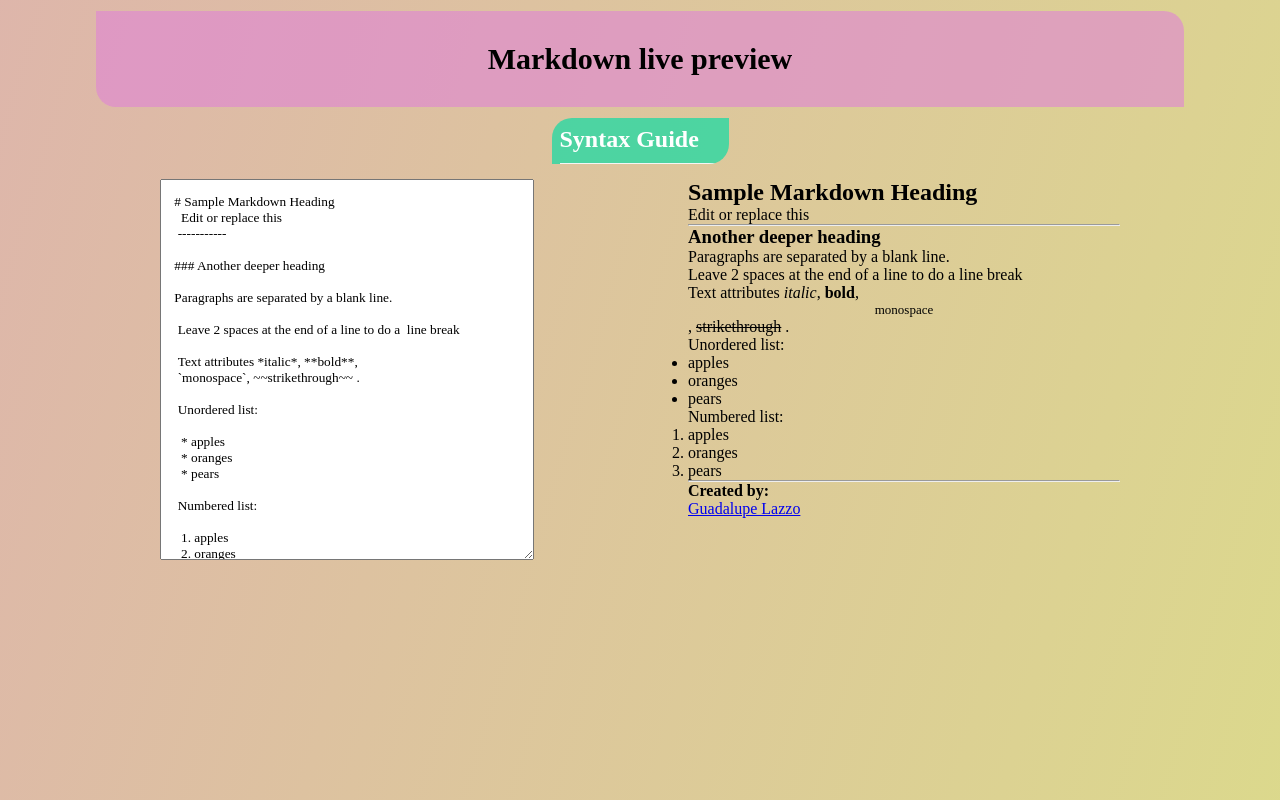
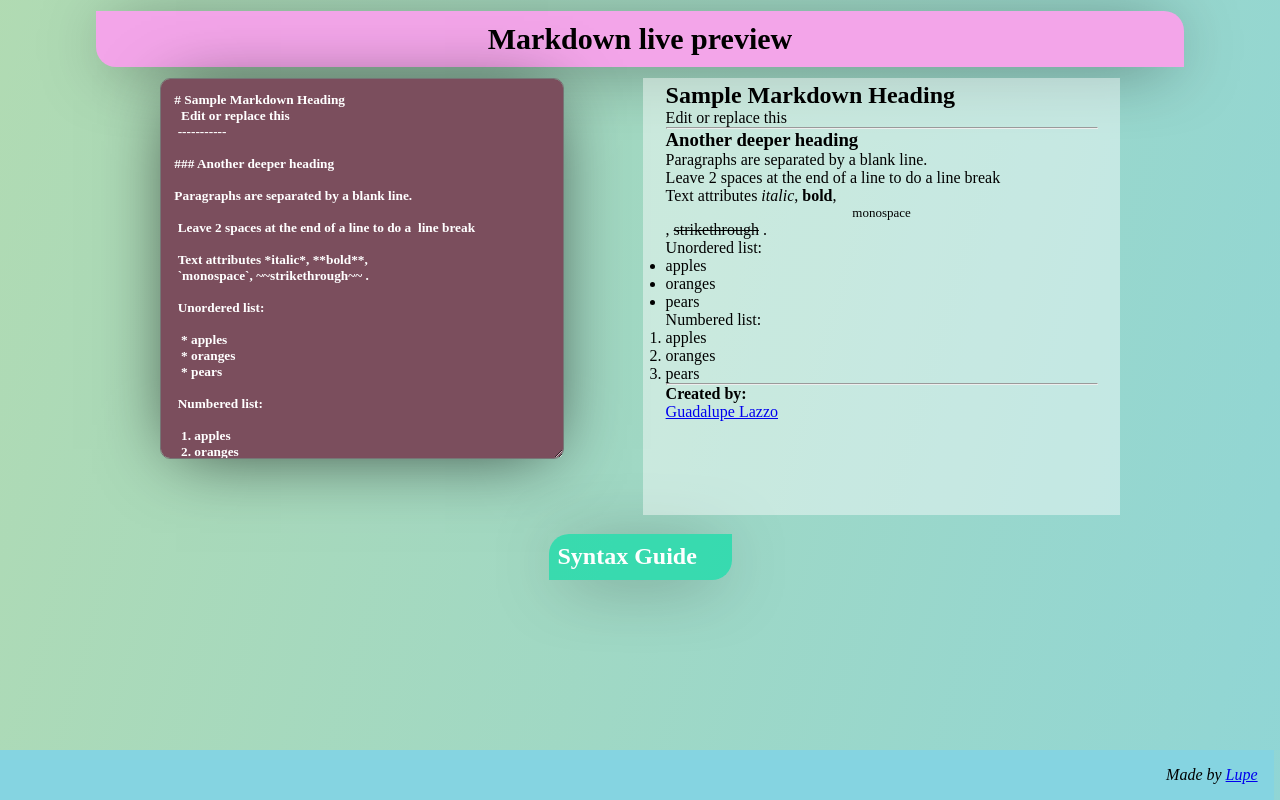
Before and after one commit to guadalazzo/markdown, a React (Create React App) app: page / in a window 1280 px wide. Built offline with nearby package versions, Linux system fonts and the light colour scheme; a web font is replaced by a local one.

Commit message:
added footer changed position of guide

```diff
--- a/src/App.css
+++ b/src/App.css
@@ -6,10 +6,9 @@
 body{
     background: linear-gradient(106deg, #04dda5, #e185d5, #dbe185, #85d4e1);
     background-size: 800% 800%;
-
-    -webkit-animation: AnimationName 8s ease infinite;
-    -moz-animation: AnimationName 8s ease infinite;
-    animation: AnimationName 8s ease infinite;
+    -webkit-animation: AnimationName 10s ease infinite;
+    -moz-animation: AnimationName 10s ease infinite;
+    animation: AnimationName 10s ease infinite;
 }
 .App{
     width: 100%;
@@ -46,6 +45,9 @@ section{
 }
 .mark{
     width: 45%;
-    height:60%;
+    background: rgba(255, 255, 255, 0.44);
+    padding: 4px 1.4em;
+    height: 94%;
     margin-left: 20px;
+
 }
--- a/src/App.js
+++ b/src/App.js
@@ -4,7 +4,7 @@ import './App.css';
 import Markdown from "./markdown/markdown";
 import Navbar from "./navbar/navbar";
 import Syntax from "./syntax/syntax";
-
+import Footer from "./footer/footer";
 
 
 class App extends Component {
@@ -27,12 +27,12 @@ class App extends Component {
     return (
       <div className="App">
           <Navbar className="nav" />
-            <Syntax/>
           <section>
               <Textarea className="text-place" value={this.state.value}  onChange={this.handleChange} />
               <Markdown className="markdown" value={this.state.value} />
           </section>
-
+          <Syntax/>
+        <Footer/>
       </div>
     );
   }
--- /dev/null
+++ b/src/footer/footer.css
@@ -0,0 +1,12 @@
+footer{
+    display: flex;
+    justify-content: flex-end;
+    align-items: center;
+    position: absolute;
+    bottom: 0;
+    width: 97vw;
+    padding: 1em;
+    list-style-type: none;
+    background: #85d4e1;
+    font-style: italic;
+}
--- /dev/null
+++ b/src/footer/footer.js
@@ -0,0 +1,16 @@
+import React, { Component } from 'react';
+
+import './footer.css';
+
+class Footer extends Component {
+
+    render() {
+        return (
+            <footer>
+                <li>Made by <a href="https://guadalazzo.github.io"> Lupe</a></li>
+            </footer>
+        );
+    }
+}
+
+export default Footer;
--- a/src/markdown/markdown.css
+++ b/src/markdown/markdown.css
@@ -0,0 +1,3 @@
+.mark h2{
+    font-size: 22px;
+}
--- a/src/navbar/navbar.css
+++ b/src/navbar/navbar.css
@@ -1,13 +1,16 @@
 nav{
     display: flex;
     justify-content: space-around;
-    height: 12vh;
+    height: 7vh;
     align-items: center;
     font-size: 20px;
-    background: rgba(225, 133, 213, 0.61);
+    background: #f3a5e9;
     width: 85%;
     margin: 11px auto;
     border-radius: 0 20px;
+    -webkit-box-shadow: 0px 6px 69px -16px rgba(0,0,0,0.75);
+    -moz-box-shadow: 0px 6px 69px -16px rgba(0,0,0,0.75);
+    box-shadow: 0px 6px 69px -16px rgba(0,0,0,0.75);
 }
 nav li{
     list-style-type: none;
--- a/src/syntax/syntax.css
+++ b/src/syntax/syntax.css
@@ -1,26 +1,42 @@
 .expli{
-    height: 4%;
+    height: 28px;
     overflow: hidden;
-    width: 161px;
-
+    width: 165px;
     display: flex;
     cursor: pointer;
     align-items: flex-start;
     flex-direction: column;
-
     margin: auto;
     background: rgba(4, 221, 165, 0.66);
     padding: 8px;
     margin-bottom: 15px;
     border-radius: 20px 0 20px;
+    transition: 0.3s;
+    border: 1px solid transparent;
+    -webkit-box-shadow: 0px 6px 69px -16px rgba(0,0,0,0.75);
+    -moz-box-shadow: 0px 6px 69px -16px rgba(0,0,0,0.75);
+    box-shadow: 0px 6px 69px -16px rgba(0,0,0,0.75);
 }
+.expli:hover, expli:active,expli:focus{
+    border: 1px solid #01DDA2;
+    background: white;
+
+}
+
 .expli.activo{
     height: 22%;
     width: 75%;
+    background: rgba(4, 221, 165, 0.66);
+}
+.expli.activo h2:hover{
+    color: white ;
 }
 .expli h2{
     color: white;
     padding-bottom: 10px;
+}
+.expli h2:hover,.expli h2:focus, expli h2:active{
+    color: #01DDA2;
 }
 .expli pre{
     background: whitesmoke;
--- a/src/textearea/textarea.css
+++ b/src/textearea/textarea.css
@@ -1,3 +1,10 @@
 textarea{
     padding: 1em;
-}
+    border-radius: 10px;
+    color: white;
+    font-weight: bold;
+    background: #7b4e5d;
+    -webkit-box-shadow: 0px 6px 69px -16px rgba(0,0,0,0.75);
+    -moz-box-shadow: 0px 6px 69px -16px rgba(0,0,0,0.75);
+    box-shadow: 0px 6px 69px -16px rgba(0,0,0,0.75);
+    }
```
